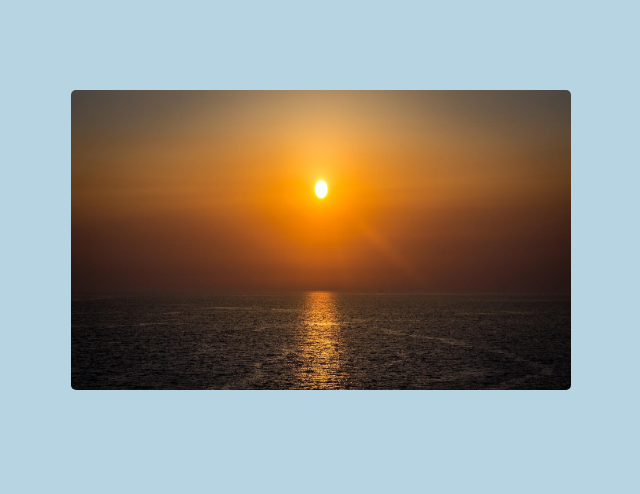
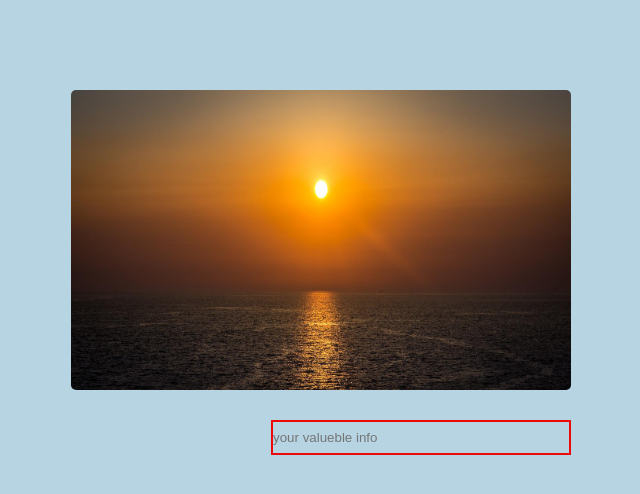
Before and after one commit to islammd39/carousel-slider, a plain HTML site: page index.html in a window 1280 px wide. Shown: the whole page, without its empty margins (589-1229 px from the left). Drawn offline with Linux system fonts and the light colour scheme.

Commit message:
file upload

```diff
--- a/index.html
+++ b/index.html
@@ -24,6 +24,13 @@
           background-size: cover;
           border-radius: 5px;
         }
+        .field{
+            height: 35px;
+            width: 300px;
+            border: #ed0909 2px solid;
+            margin-left: auto;
+            display: block;
+        }
     </style>
 </head>
 <body>
@@ -33,6 +40,11 @@
                 <img id="carousel-img" src="images/slide-1.jpg" alt="...">
             </div>
         </section>
+        <section>
+            <div>
+                <input class="field" type="text" name="text" id="display" placeholder="your valueble info">
+            </div>
+        </section>
     </header>
     <script src="main.js"></script>
 </body>
```
Also changed, not shown: main.js (+153 -1 lines), input.js (added).
